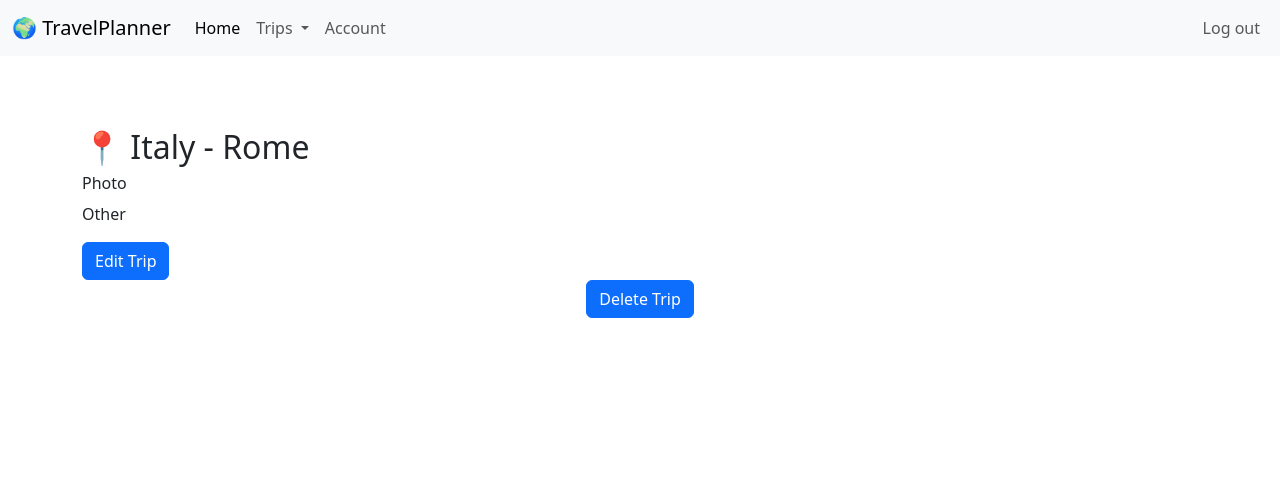
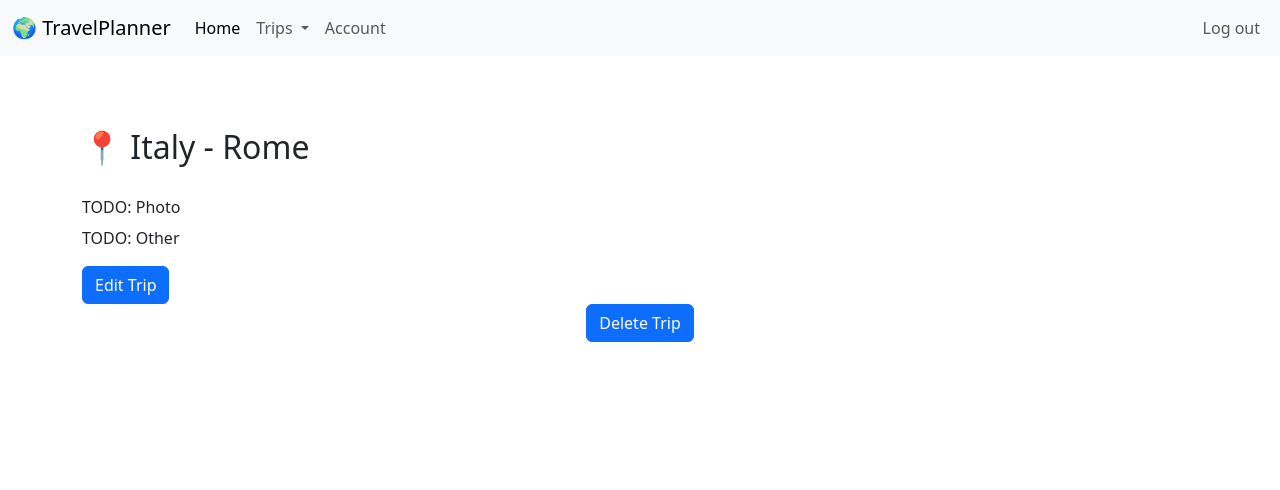
Before and after one commit to aifontao/TralvelPlanner, a Flask app: page /trip/1 in a window 1280 px wide. Shown: the top 490 px of the page. Run offline with Flask 3, Linux system fonts and the light colour scheme; a user stored in the database is signed in; data comes from the database, SQL or seed files in the repository; some libraries are stand-ins or nearby versions.

Commit message:
Updated trip.html - added margin after Country - City

```diff
--- a/templates/trip.html
+++ b/templates/trip.html
@@ -11,14 +11,14 @@
                 <h1>{{ trip.name }}</h1>
             {% endif %}
         </div>
-        <div class="d-flex align-items-start">
+        <div class="d-flex align-items-start mb-4">
             <h2>📍 {{ trip.country }} - {{ trip.city }}</h2>
         </div>
         <div class="d-flex align-items-start">
-            <h6>Photo</h6>
+            <h6>TODO: Photo</h6>
         </div>
         <div class="d-flex align-items-start">
-            <p>Other</p>
+            <p>TODO: Other</p>
         </div>
         <div class="d-flex align-items-start">
             <a href="/edit/{{ trip.id }}" class="btn btn-primary">Edit Trip</a>
```
Also changed, not shown: 1 other file.
